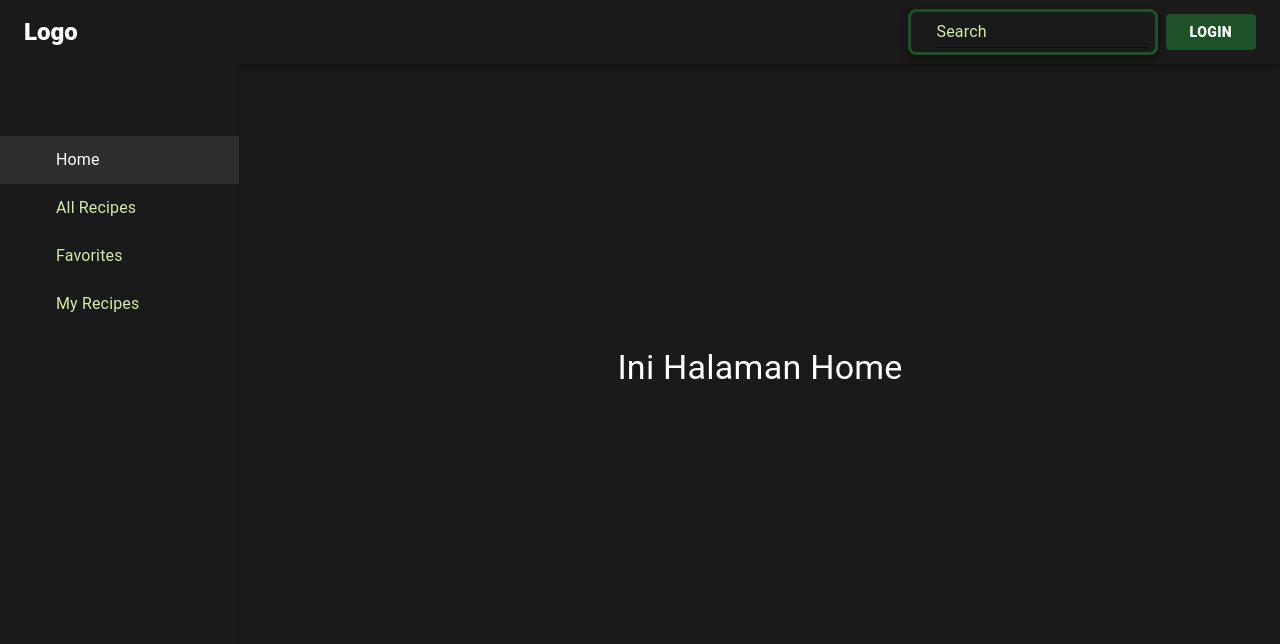
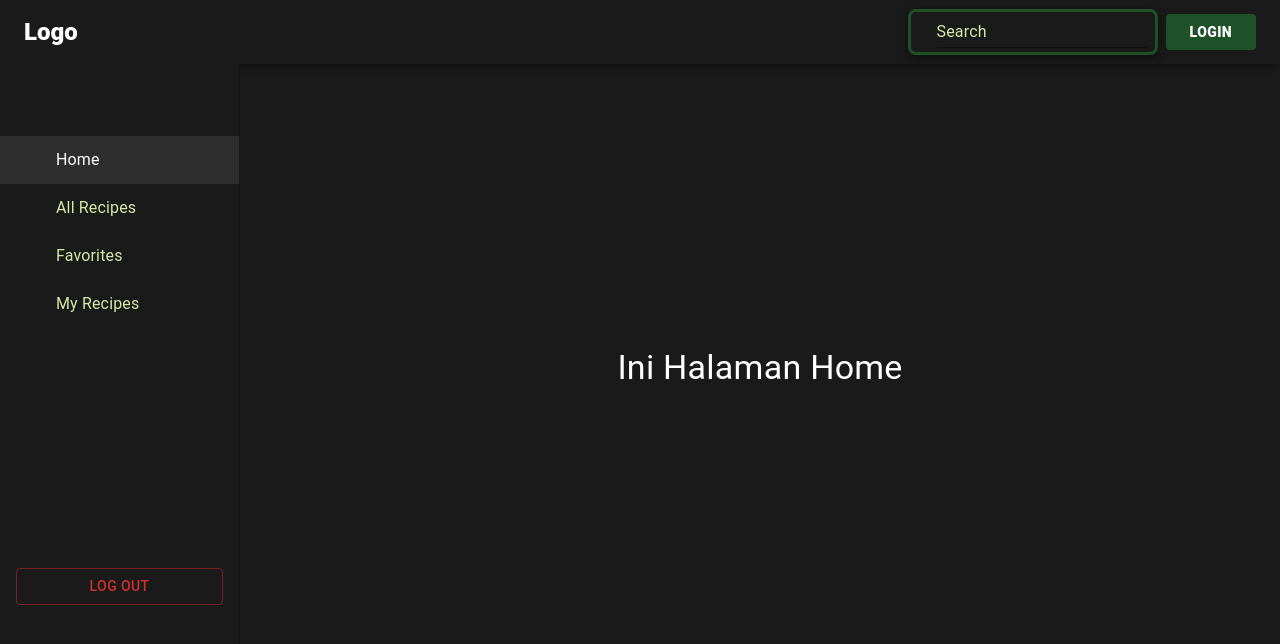
Before and after one commit to KuloDio/formlogin, a React (Vite) app: page /dashboard in a window 1280 px wide. Shown: the top 644 px of the page. Built offline with nearby package versions, Linux system fonts and the light colour scheme; some icons are missing.

Commit message:
update log out

```diff
--- a/src/components/RecipeCard.jsx
+++ b/src/components/RecipeCard.jsx
@@ -50,7 +50,7 @@ export default function RecipeReviewCard() {
   };
 
   return (
-    <Card sx={{ maxWidth: 345, color: '#191A19' }}>
+    <Card sx={{ maxWidth: 345 }}>
       <CardHeader
         avatar={
           <Avatar sx={{ bgcolor: red[500] }} aria-label="recipe">
--- a/src/pages/Dashboard.jsx
+++ b/src/pages/Dashboard.jsx
@@ -12,6 +12,7 @@ import {
   useMediaQuery,
   IconButton,
   Typography,
+  Button,
 } from "@mui/material";
 
 import MenuIcon from "@mui/icons-material/Menu";
@@ -20,20 +21,29 @@ import BookIcon from "@mui/icons-material/Book";
 import FavoriteIcon from "@mui/icons-material/Favorite";
 import PersonIcon from "@mui/icons-material/Person";
 import ResepUser from "./ResepUser";
+import { useNavigate } from "react-router-dom";
+import Favorite from "./favorite";
+
 
 const drawerWidth = 240;
+
 
 const menuItems = [
   { text: "Home", icon: <HomeIcon /> },
   { text: "All Recipes", icon: <BookIcon /> },
   { text: "Favorites", icon: <FavoriteIcon /> },
   { text: "My Recipes", icon: <PersonIcon /> },
+  <Button variant="outlined" color="error">
+        Error
+      </Button>
 ];
 
 const Dashboard = () => {
   const [mobileOpen, setMobileOpen] = useState(false);
   const [activePage, setActivePage] = useState("Home"); // halaman aktif
   const isMobile = useMediaQuery("(max-width:600px)");
+  const navigate = useNavigate();
+
 
   const handleDrawerToggle = () => {
     setMobileOpen(!mobileOpen);
@@ -49,11 +59,13 @@ const Dashboard = () => {
           <ResepUser />
         );
       case "Favorites":
-        return <Typography variant="h4">Resep Favorit Kamu</Typography>;
+        return(
+          <Favorite />
+        );
       case "My Recipes":
         return <Typography variant="h4">Resep Buatan Saya</Typography>;
       default:
-        return <Typography variant="h4"> Halaman Home</Typography>;
+        return <Typography variant="h4">Halaman Home</Typography>;
     }
   };
 
@@ -89,6 +101,23 @@ const Dashboard = () => {
             </ListItemButton>
           </ListItem>
         ))}
+                <Box sx={{ p: 2 }}>
+          <Button
+            variant="outlined"
+            color="error"
+            fullWidth
+            onClick={() => {
+              const confirmLogout = window.confirm('Yakin ingin log out?');
+              if (confirmLogout) {
+                alert('Berhasil Log out')
+                navigate('/')
+              }
+            }}
+            sx={{ mt: 25 }}
+          >
+          Log Out
+          </Button>
+        </Box>
       </List>
     </Box>
   );
--- a/src/pages/Home.jsx
+++ b/src/pages/Home.jsx
@@ -29,7 +29,7 @@ const Home = () => {
         container
         direction={{ xs: "column", sm: "row" }}
         sx={{
-          marginTop: { xs: "8%", sm: "8%", md: "4.7%" },
+          marginTop: { xs: "15%", sm: "15%", md: "8%" },
           display: "flex",
           paddingX: "8%",
           gap: "2%",
--- a/src/pages/favorite.jsx
+++ b/src/pages/favorite.jsx
@@ -1,14 +1,14 @@
 import React from 'react'
-import { Typography } from '@mui/material'
+import { Typography, CardMedia } from '@mui/material'
 
 const Favorite = () => {
   return (
     <>
-        <Typography
-            sx={{
-                color: "white",
-            }}
-        >Favorite RESEP</Typography>
+        <Typography variant="h3" color="initial" sx={{
+          color: 'white',
+          fontWeight: 'bold',
+
+         }}>Favorite Recipes</Typography>
     </>
   )
 }
```
